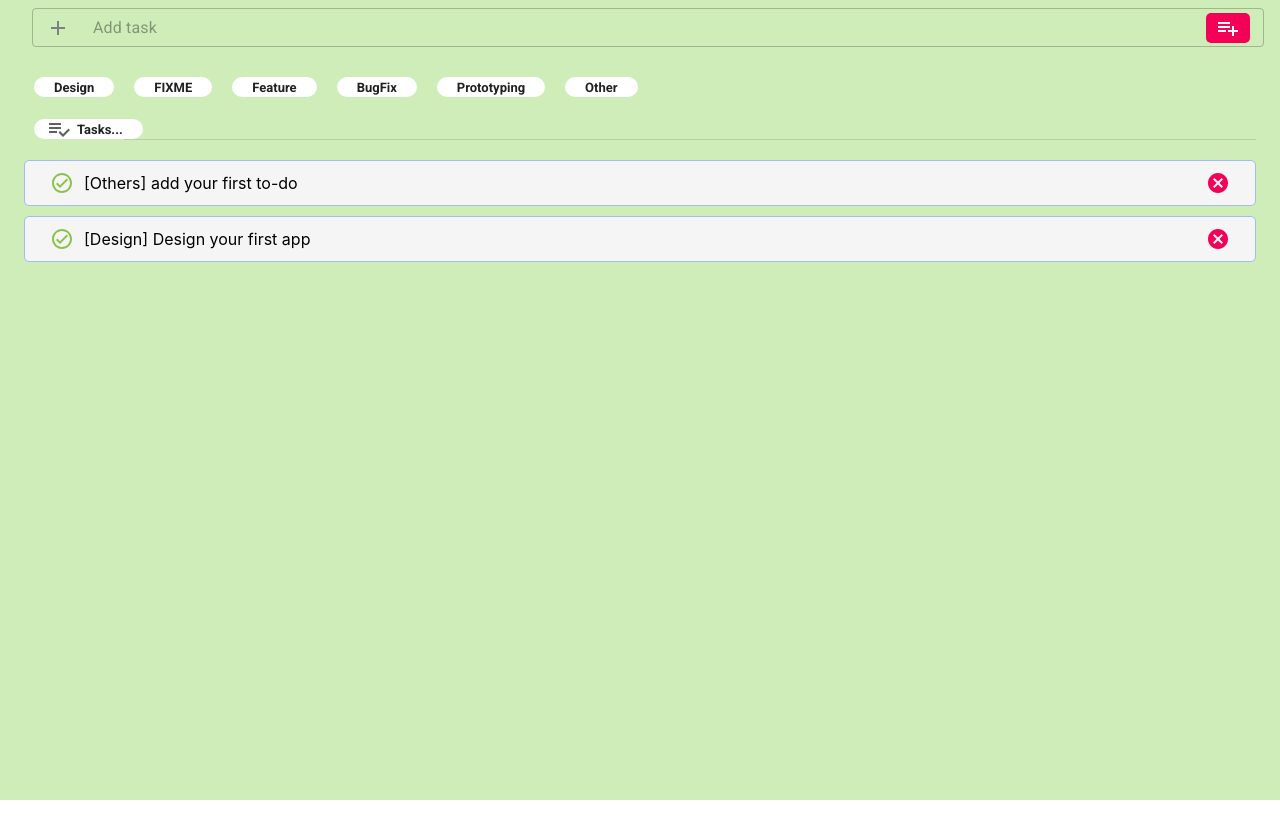
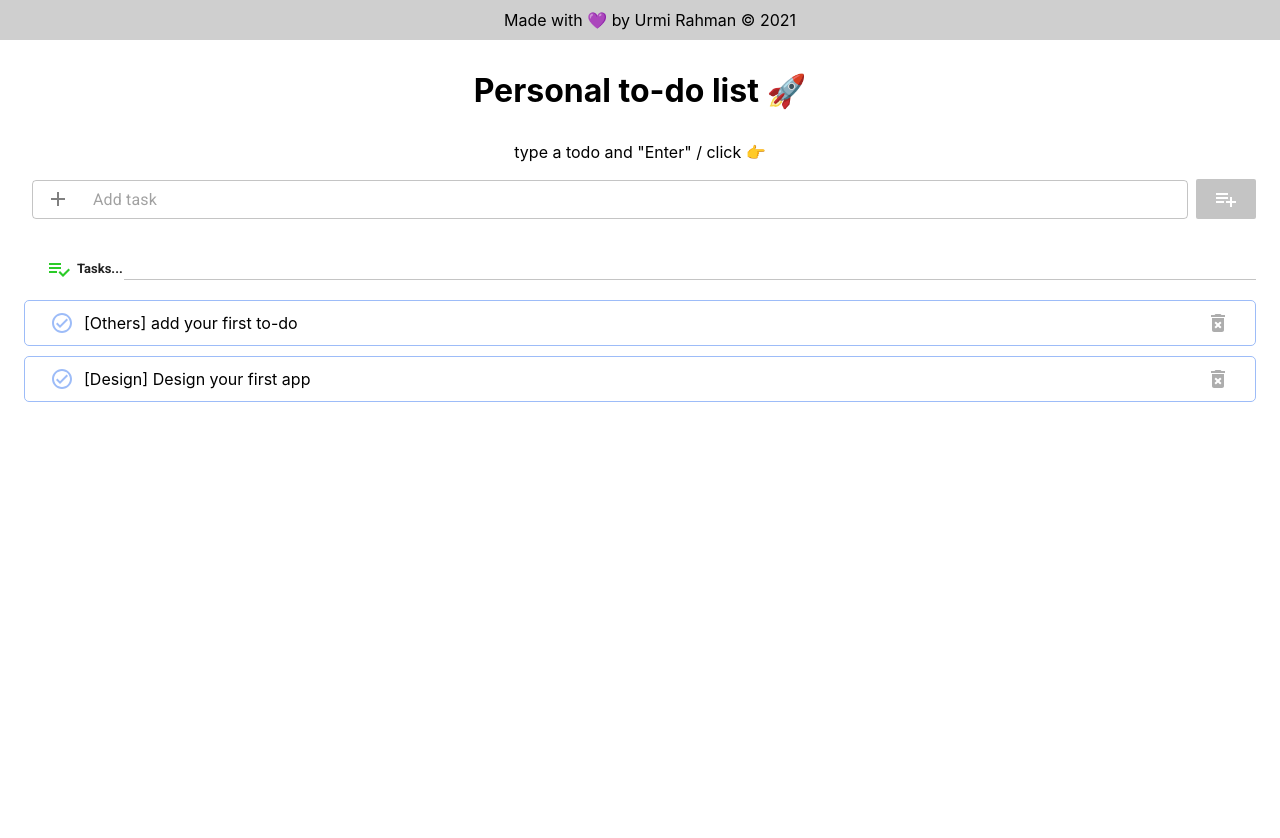
Before and after one commit to urmirahman/my-to-do-list, a React (Create React App) app: page / in a window 1280 px wide. Shown: the top 838 px of the page. Before the commit the page ends 800 px from the top, so only its background shows below. Built offline with nearby package versions, Linux system fonts and the light colour scheme.

Commit message:
👌:improved

```diff
--- a/public/index.html
+++ b/public/index.html
@@ -2,7 +2,7 @@
 <html lang="en">
   <head>
     <meta charset="utf-8" />
-    <link rel="icon" href="%PUBLIC_URL%/favicon.ico" />
+    <link rel="icon" href="%PUBLIC_URL%/favicon.svg" />
     <meta name="viewport" content="width=device-width, initial-scale=1" />
     <meta name="theme-color" content="#000000" />
     <meta
@@ -29,7 +29,7 @@
       work correctly both with client-side routing and a non-root public URL.
       Learn how to configure a non-root public URL by running `npm run build`.
     -->
-    <title>React App</title>
+    <title>Personal to-do list </title>
   </head>
   <body>
     <noscript>You need to enable JavaScript to run this app.</noscript>
--- a/src/components/CompletedTask.jsx
+++ b/src/components/CompletedTask.jsx
@@ -1,7 +1,7 @@
 import React from "react";
 import { Box } from "@material-ui/core";
 import CheckCircleIcon from "@material-ui/icons/CheckCircle";
-import CancelIcon from '@material-ui/icons/Cancel';
+import DeleteForeverIcon from '@material-ui/icons/DeleteForever';
 import {styledComplteTask} from '../styledComponent/StyledComponent'
 
 export const CompletedTask = ({taskname,BacktoIncompltetasks,RemoveCompletTasks}) => {
@@ -15,7 +15,7 @@ export const CompletedTask = ({taskname,BacktoIncompltetasks,RemoveCompletTasks}
     >
       <CheckCircleIcon onClick={BacktoIncompltetasks} className={classes.icon} />
       {taskname}
-      <CancelIcon onClick={RemoveCompletTasks} className={classes.CrossIcon} />
+      <DeleteForeverIcon onClick={RemoveCompletTasks} className={classes.CrossIcon} />
     </Box>
   );
 };
--- a/src/components/IncompleteTask.jsx
+++ b/src/components/IncompleteTask.jsx
@@ -1,7 +1,7 @@
 import React from "react";
 import { Box } from "@material-ui/core";
 import CheckCircleOutlineOutlinedIcon from "@material-ui/icons/CheckCircleOutlineOutlined";
-import CancelIcon from '@material-ui/icons/Cancel';
+import DeleteForeverIcon from '@material-ui/icons/DeleteForever';
 import {styledIncomplteTask} from '../styledComponent/StyledComponent'
 export const IncompleteTask = ({ taskname,AddComplteTask,RemoveInCompleteTask }) => {
   const classes = styledIncomplteTask();
@@ -17,7 +17,7 @@ export const IncompleteTask = ({ taskname,AddComplteTask,RemoveInCompleteTask })
     >
       <CheckCircleOutlineOutlinedIcon onClick={AddComplteTask} className={classes.icon} />
       {taskname}
-      <CancelIcon onClick={RemoveInCompleteTask} className={classes.CrossIcon} />
+      <DeleteForeverIcon onClick={RemoveInCompleteTask} className={classes.CrossIcon} />
     </Box>
   );
 };
--- a/src/components/InputText.jsx
+++ b/src/components/InputText.jsx
@@ -9,37 +9,23 @@ export const InputText = (props) => {
   const classes = styledInputText();
 
  let err = props.error
- let error = (err.length > 0 && err.length < 4 ) ?"Too small" :""
+ let error = (err.length > 0 && err.length < 4 ) ?"Too small" :err ==="empty" ? "please enter something" :""
  console.log(error)
   return (
-    <>
+  <div>
+ <div style={{display:"flex",alignItems:"center"}}>
     <TextField
       onKeyDown={props.onkeydown}
      onChange={props.onchange}
-     required
-     helperText = {`${error}`}
+     error={err.length > 0 && err.length < 4 ? true : err ==="empty"? true :false}
       InputProps={{
         startAdornment: (
           <InputAdornment position="start">
             <AddOutlinedIcon style={{ color: "gray" }} />
           </InputAdornment>
         ),
-        endAdornment: (
-          <InputAdornment position="end">
-            <PlaylistAddIcon
-             onClick={props.onclick}
-              style={{
-                borderRadius: "5px",
-                color: "white",
-                cursor: "pointer",
-                background: "#f50057",
-                padding: "3px 10px",
-              }}
-            />
-          </InputAdornment>
-        ),
       }}
-      style={{ margin: 8 }}
+      style={{ margin: 8,borderRadius: "2px"}}
       placeholder="Add task"
       fullWidth
       margin="normal"
@@ -48,6 +34,19 @@ export const InputText = (props) => {
       }}
       variant="outlined"
       />
-      </>
+      <PlaylistAddIcon
+             onClick={props.onclick}
+              style={{
+                borderRadius: "2px",
+                color: "white",
+                cursor: "pointer",
+                background: "#C4C4C4",
+                padding: "8px 18px",
+              }}
+            />
+      </div>
+      <span style={{margin:8,color:"red"}}>{error}</span>
+  </div>
+
   );
 };
--- a/src/pages/Home.jsx
+++ b/src/pages/Home.jsx
@@ -5,6 +5,7 @@ import { CompletedTask } from "../components/CompletedTask";
 import { InputText } from "../components/InputText";
 import { useStylesHome } from "../styledComponent/StyledComponent";
 import PlaylistAddCheckIcon from "@material-ui/icons/PlaylistAddCheck";
+
 import DoneAllIcon from "@material-ui/icons/DoneAll";
 
 export const Home = () => {
@@ -12,8 +13,8 @@ export const Home = () => {
 
   let value =
     localStorage.getItem("tasklist") === null
-      ? [{name:"[Others] add your first to-do"},
-      {name:"[Design] Design your first app"}]
+      ? [{name:"[Others] add your first to-do",type:"Others"},
+      {name:"[Design] Design your first app",type:"Design"}]
       : JSON.parse(localStorage.getItem("tasklist"));
   let value2 =
     JSON.parse(localStorage.getItem("completeTask")) === null
@@ -60,7 +61,10 @@ export const Home = () => {
   const handlekey = (e) => {
     let temp = e.target.value;
     if (e.key === "Enter") {
-      setIncompleteTask((old) => [...old, { name: temp }]);
+      if(temp.length>3 ){
+        setIncompleteTask((old) => [...old, { name: temp }]);
+      }
+
       //console.log(incompleteTask);
     }
   };
@@ -77,22 +81,35 @@ export const Home = () => {
     setStore(e.target.value);
   };
   const handleClick = () => {
-    setIncompleteTask((old) => [...old, { name: store }]);
+    if(store.length>3 ){
+      setIncompleteTask((old) => [...old, { name: store }]);
+
+    }
+    else{
+      setStore("empty")
+    }
   };
 
 
   const tasktype = [
-    { id: "1", name: "Design" },
-    { id: "2", name: "FIXME" },
-    { id: "3", name: "Feature" },
-    { id: "4", name: "BugFix" },
-    { id: "5", name: "Prototyping" },
-    { id: "6", name: "Other" },
+    { id: "1", name: "Design",bg:"#DF82C5" },
+    { id: "2", name: "FIXME",bg:"#F46262" },
+    { id: "3", name: "Feature",bg:"#E37AEC" },
+    { id: "4", name: "BugFix",bg:"#E8719C" },
+    { id: "5", name: "Prototyping",bg:"#5BB3CF" },
+    { id: "6", name: "Build",bg:"#42C5AD" },
+    { id: "7", name: "Other",bg:"#8E8E8E" },
   ];
 
   return (
     <div className={classes.main}>
       <Container>
+        <div style={{display:"flex",justifyContent:"center",margin:"50px 0px 10px"}}>
+          <h1>Personal to-do list 🚀</h1>
+        </div>
+        <div style={{display:"flex",justifyContent:"center",margin:"10px 0px"}}>
+          <span>type a todo and "Enter" / click 👉</span>
+        </div>
         <InputText
         error={store}
           onkeydown={handlekey}
@@ -100,21 +117,22 @@ export const Home = () => {
           onclick={handleClick}
         />
 
-        <div className={classes.tasktype}>
+        <div className={` ${classes.tasktype} ${store.length > 3 ? classes.alert:classes.noalert } `}>
           {tasktype.map((data) => (
-            <Chip
+            <span
+            style={{padding:"5px 15px",margin:"3px 10px",background:data.bg,color:"white",borderRadius:"50px"}}
               key={data.id}
               onClick={(e) => {
                 let temp = `[${data.name}] `.concat(store);
                 setIncompleteTask((old) => [...old, { name: temp }]);
               }}
-              label={data.name}
-            />
+
+            >{data.name}</span>
           ))}
         </div>
 
         <div className={classes.dividerTag}>
-          <Chip icon={<PlaylistAddCheckIcon />} label="Tasks..." />{" "}
+          <Chip icon={<PlaylistAddCheckIcon style={{color:"#2BCB28"}} />} label="Tasks..." />{" "}
           <Divider className={classes.divider} component="li" variant="inset" />
         </div>
         {incompleteTask.length > 0 ?
@@ -131,7 +149,7 @@ export const Home = () => {
           )):<Box className={classes.nodata}>No task added yet</Box> }
         {completeTask.length > 0 && (
           <div className={classes.dividerTag}>
-            <Chip icon={<DoneAllIcon />} label="Complete" />{" "}
+            <Chip icon={<DoneAllIcon style={{color:"#2BCB28"}}/>} label="Complete" />{" "}
             <Divider
               className={classes.divider}
               component="li"
@@ -156,6 +174,7 @@ export const Home = () => {
           remove
         </Button> */}
       </Container>
+    <footer className={classes.footer} >Made with  💜  by Urmi Rahman  © 2021</footer>
     </div>
   );
 };
--- a/src/styledComponent/StyledComponent.js
+++ b/src/styledComponent/StyledComponent.js
@@ -2,12 +2,35 @@ import { makeStyles } from "@material-ui/styles";
 
 export const useStylesHome = makeStyles({
   main: {
-    background: "#CFEDB9",
+    background: "white",
     minHeight: "100vh",
+    paddingBottom:"10vh",
+    position:"static"
   },
+  footer:{
+    position:"absolute",
+    top:"0",
+    left:"0",
+    background:"#cfcfcf",
+    padding:"10px",
+    width:"100%",
+    display:"flex",
+    justifyContent:"center"
+  }
+  ,
   tasktype: {
     padding: "10px 0px",
+    display:"flex",
+    flexWrap:"wrap"
   },
+  alert:{
+    display:"visible"
+  },
+  noalert:{
+   display:"none"
+
+  },
+
   dividerTag: {
     marginTop: "-10px",
     padding: "10px 0px",
@@ -17,6 +40,7 @@ export const useStylesHome = makeStyles({
   divider: {
     marginLeft: "100px !important",
     zIndex: 10,
+    background:"#C4C4C4"
   },
   nodata: {
     height:"30vh",
@@ -31,30 +55,32 @@ export const useStylesHome = makeStyles({
       margin: "12px 10px 0px !important",
       height: "20px !important",
       fontWeight: 600,
-      background: "white !important",
+      background: "transparent !important",
       padding: "0px 8px",
+      // color:"white"
     },
   },
 });
 
 export const styledIncomplteTask = makeStyles({
   box: {
-    background: "#F5F5F5",
+    background: "transparent",
     border: "0.5px solid #9DBCF8",
     padding: "10px 15px",
     borderRadius: 5,
     margin: "10px 0px !important",
+    // color:"white"
   },
   icon: {
     padding: "0px 10px",
     cursor: "pointer",
-    color: "#8bc34a",
+    color: "#9DBCF8",
   },
   CrossIcon: {
     padding: "0px 10px",
     cursor: "pointer",
     marginLeft: "auto",
-    color: "rgb(245, 0, 87)",
+    color: "#ADADAD",
   },
   incomplete: {},
   complete: {
@@ -64,23 +90,24 @@ export const styledIncomplteTask = makeStyles({
 
 export const styledComplteTask = makeStyles({
   box: {
-    background: "#F5F5F5",
+    background: "transparent",
 
     border: "0.5px solid #9DBCF8",
     padding: "10px 15px",
     borderRadius: 5,
     margin: "10px 0px",
+    // color:"white"
   },
   icon: {
     padding: "0px 10px",
     cursor: "pointer",
-    color: "#8bc34a",
+    color: "#9DBCF8",
   },
   CrossIcon: {
     padding: "0px 10px",
     cursor: "pointer",
     marginLeft: "auto",
-    color: "rgb(245, 0, 87)",
+    color: "#ADADAD",
   },
   complete: {
     textDecoration: "line-through",
@@ -95,6 +122,9 @@ export const styledInputText = makeStyles({
     },
     ".MuiFormHelperText-root ":{
       color:"red"
-    }
+    },
+    // ".MuiInputBase-input":{
+    //   color:"white"
+    // }
   },
 });
```
Also changed, not shown: public/favicon.svg (added), src/components/Footer.jsx (added).
